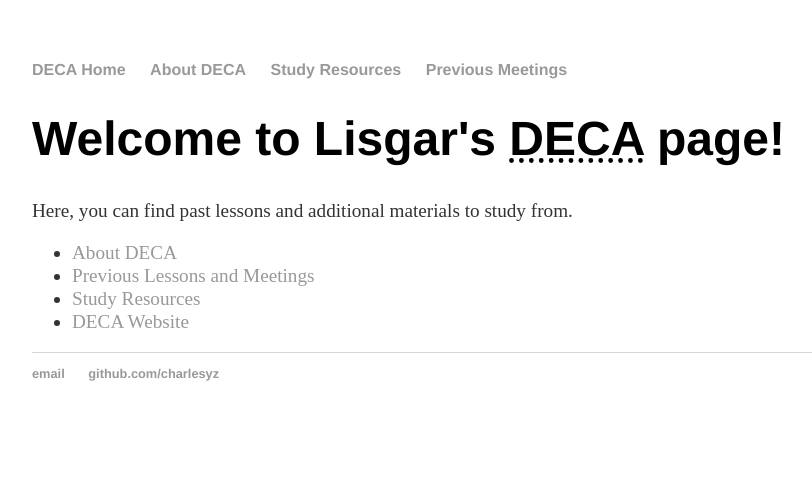
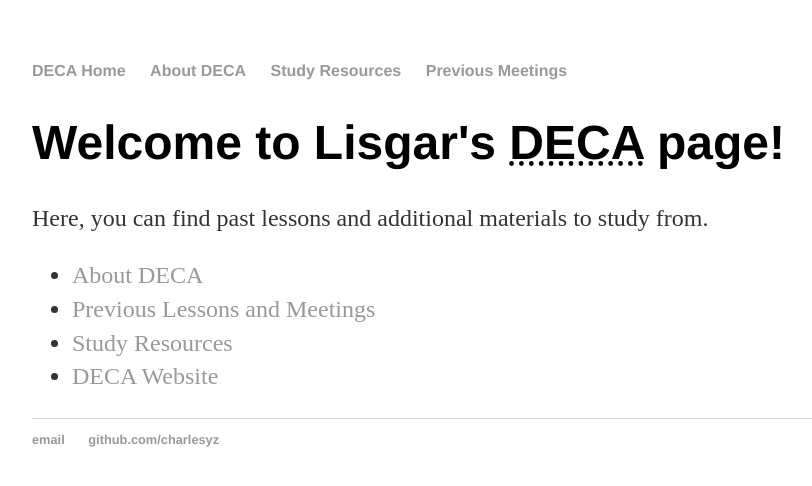
Before and after one commit to charlesyz/DECA, a Jekyll site: the page built from index.html, in a window 1280 px wide. Shown: the top 486 px of the page, without its empty margins (160-972 px from the left). Built offline with Jekyll 4.4.1, drawn with Linux system fonts in a browser that asks for light colours.

Commit message:
Fixing blog redirects and text formatting

```diff
--- a/blog/index.html
+++ b/blog/index.html
@@ -6,7 +6,7 @@
 <ul class="posts">
 
   {% for post in site.posts %}
-    <li><span>{{ post.date | date_to_string }}</span> &raquo; <a href="/deca{{ post.url }}" title="{{ post.title }}">{{ post.title }}</a></li>
+    <li><span>{{ post.date | date_to_string }}</span> &raquo; <a href="{{ post.url }}" title="{{ post.title }}">{{ post.title }}</a></li>
   {% endfor %}
 
 </ul>
--- a/css/main.css
+++ b/css/main.css
@@ -3,7 +3,7 @@
 a { text-decoration: none; color: #999; }
 a:hover { text-decoration: underline; }
 
-p, ul, ol { font-size: 1.2em; line-height: 1.2em; color: #333; }
+p, ul { font-size: 1.5em; line-height: 1.4em; color: #333; }
 
 h1, h2, h3, h4 { font-family: 'Helvetica', 'Arial', 'Sans-Serif'; }
 h1 { font-size: 3em;  }
```
